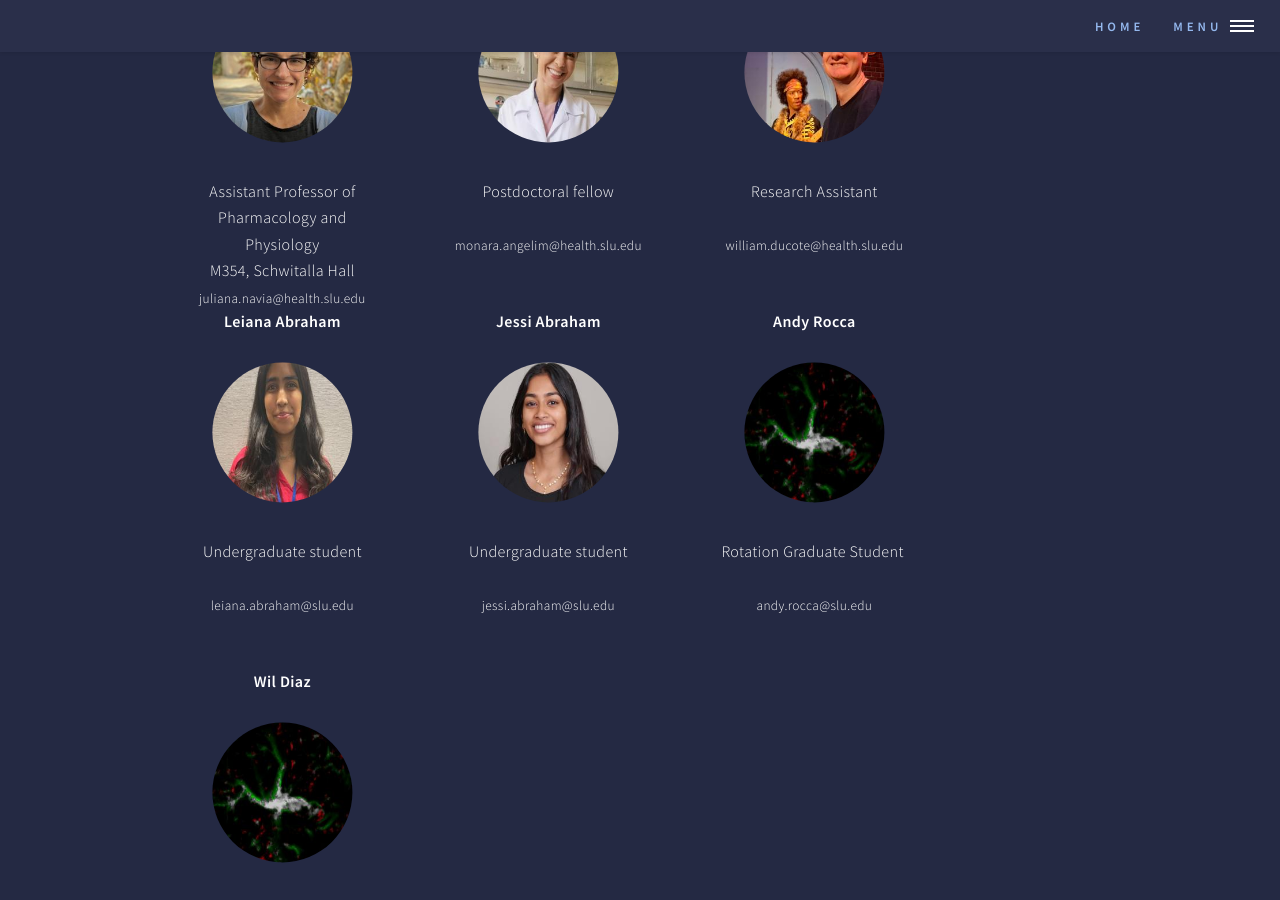
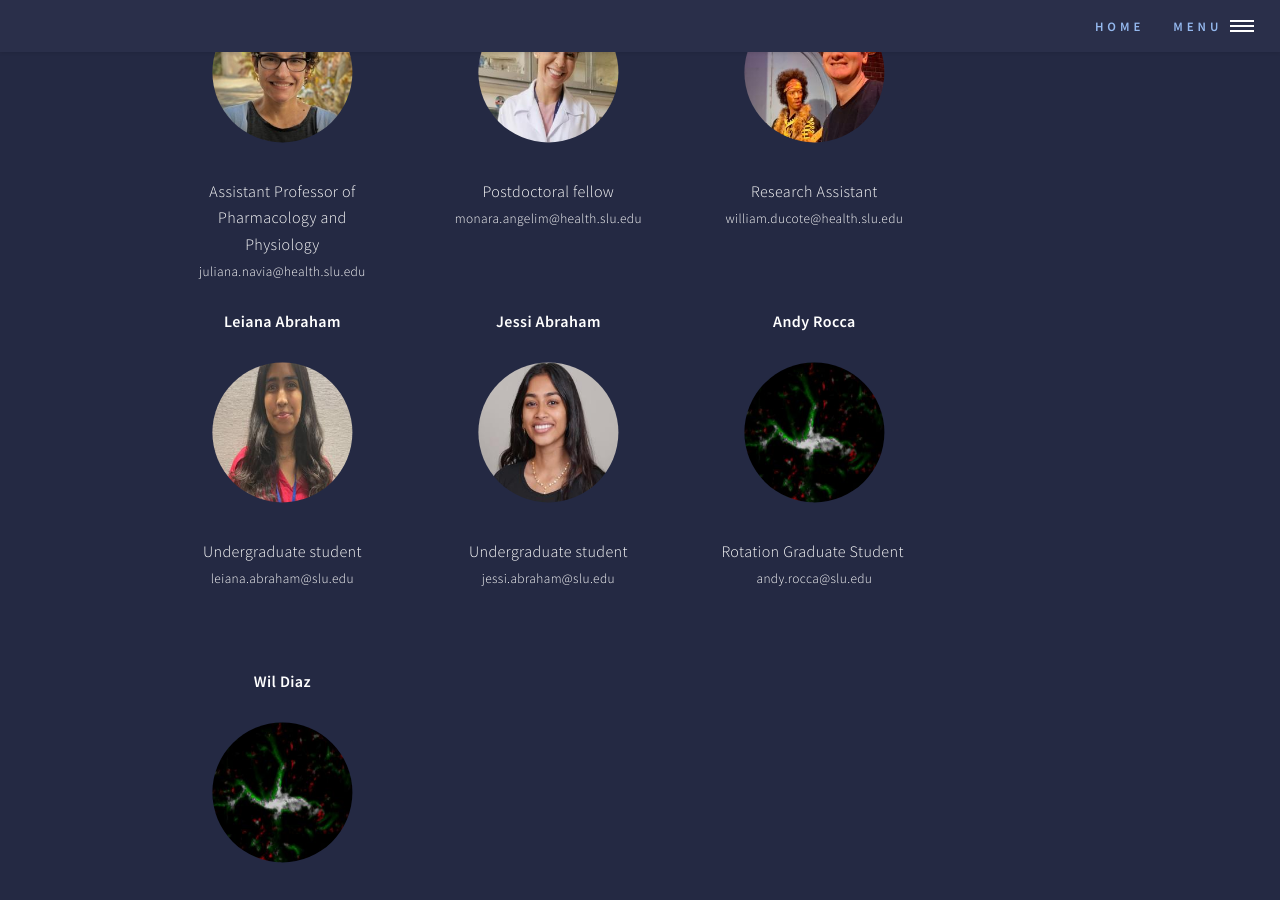
Before and after one commit to navialab/navialab.github.io, a Jekyll site: the page built from 02_people.md, in a window 1280 px wide and 900 px high, scrolled down 866 px. Built offline with Jekyll 4.4.1, drawn with Linux system fonts in a browser that asks for light colours.

Commit message:
Not office

```diff
--- a/02_people.md
+++ b/02_people.md
@@ -19,7 +19,6 @@ permalink: people/index.html
 <img src="{{ site.baseurl }}/assets/images/people/{{ person.image }}.jpg"><br />
 {{ person.title }}<br />
 <figcaption>
-{{ person.office }}<br />
 {% if person.name == 'Juliana Navia Pelaez' %}
 <span style="font-size: 10pt;"> {{ person.email }}  </span><br />
 {% endif %}
```
